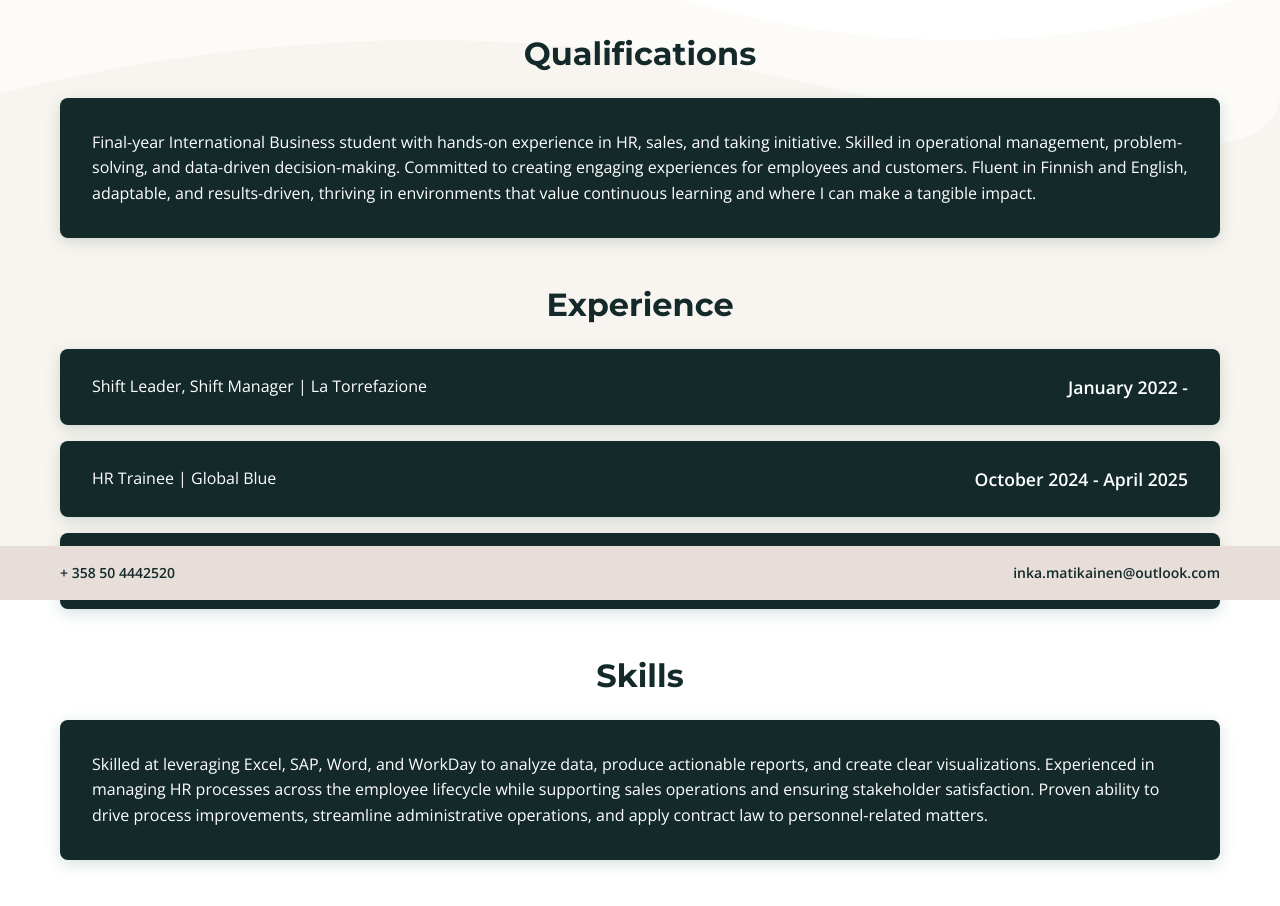
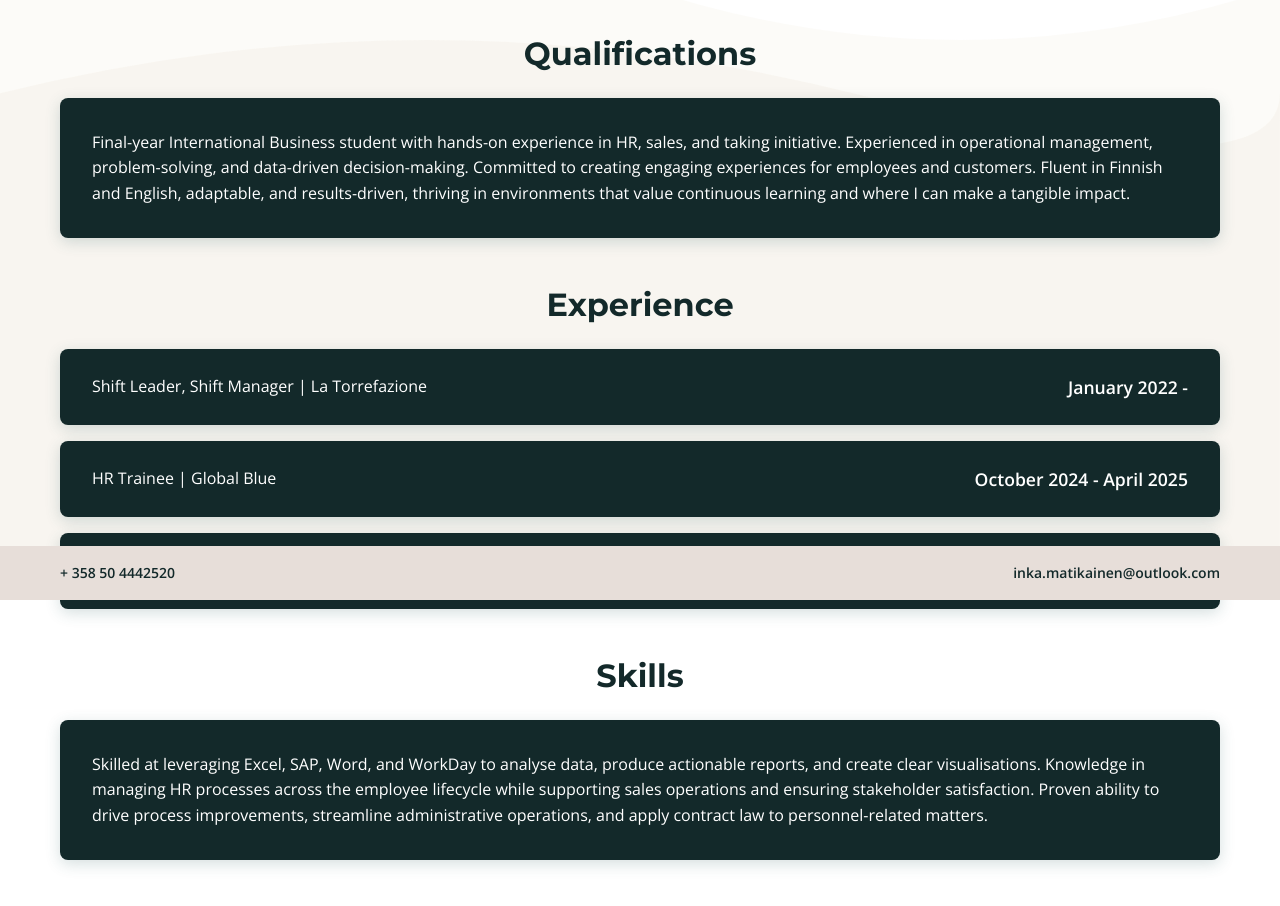
Before and after one commit to inkamatikainen/inkamatikainen.github.io, a website: page professional.html in a window 1280 px wide. Shown: the part 200-1106 px from the top of the page. Drawn offline with nearby package versions, Linux system fonts and the light colour scheme.

Commit message:
Update professional.html

```diff
--- a/professional.html
+++ b/professional.html
@@ -50,7 +50,7 @@
             <div class="section">
                 <h2 class="section-heading">Qualifications</h2>
                 <div class="qualifications-item">
-                    <p>Final-year International Business student with hands-on experience in HR, sales, and taking initiative. Skilled in operational management, problem-solving, and data-driven decision-making. Committed to creating engaging experiences for employees and customers. Fluent in Finnish and English, adaptable, and results-driven, thriving in environments that value continuous learning and where I can make a tangible impact.</p>
+                    <p>Final-year International Business student with hands-on experience in HR, sales, and taking initiative. Experienced in operational management, problem-solving, and data-driven decision-making. Committed to creating engaging experiences for employees and customers. Fluent in Finnish and English, adaptable, and results-driven, thriving in environments that value continuous learning and where I can make a tangible impact.</p>
                 </div>
             </div>
 
@@ -87,7 +87,7 @@
             <div class="section">
                 <h2 class="section-heading">Skills</h2>
                 <div class="skills-item">
-                    <p>Skilled at leveraging Excel, SAP, Word, and WorkDay to analyze data, produce actionable reports, and create clear visualizations. Experienced in managing HR processes across the employee lifecycle while supporting sales operations and ensuring stakeholder satisfaction. Proven ability to drive process improvements, streamline administrative operations, and apply contract law to personnel-related matters.</p>
+                    <p>Skilled at leveraging Excel, SAP, Word, and WorkDay to analyse data, produce actionable reports, and create clear visualisations. Knowledge in managing HR processes across the employee lifecycle while supporting sales operations and ensuring stakeholder satisfaction. Proven ability to drive process improvements, streamline administrative operations, and apply contract law to personnel-related matters.</p>
                 </div>
             </div>
         </div>
```
